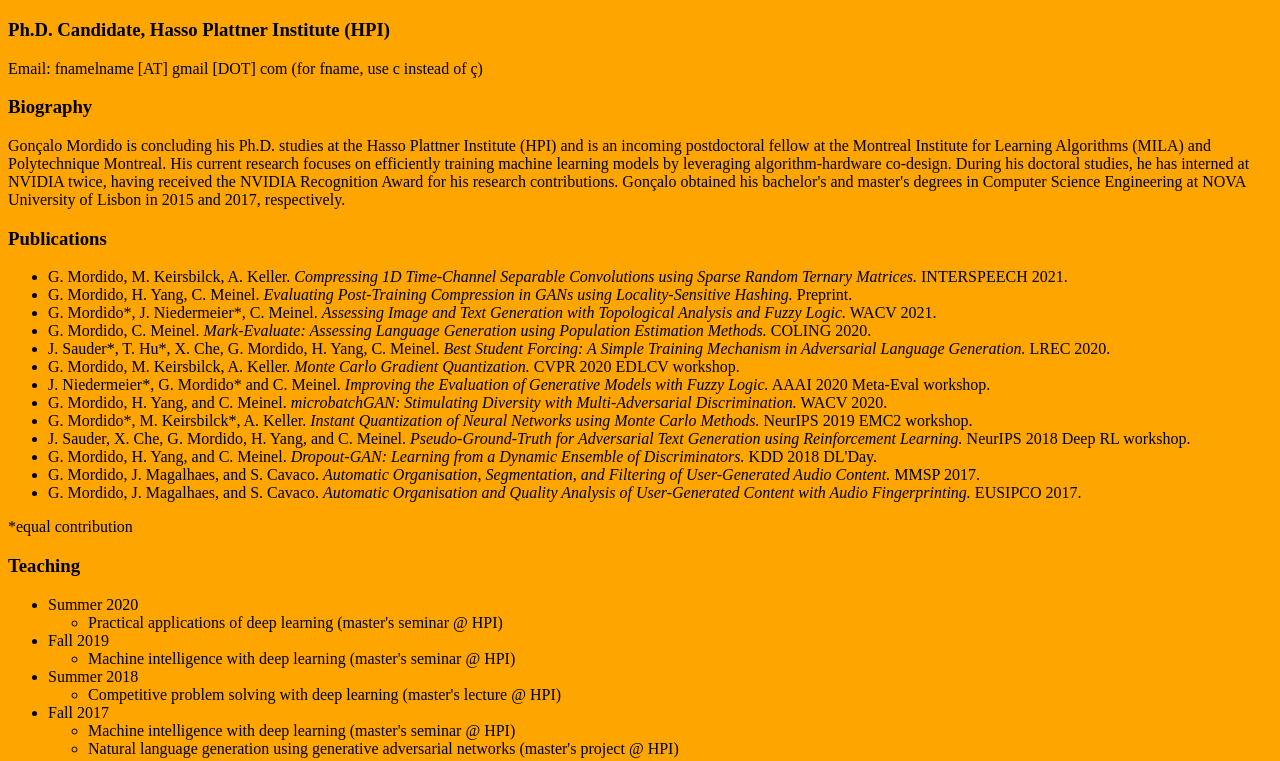
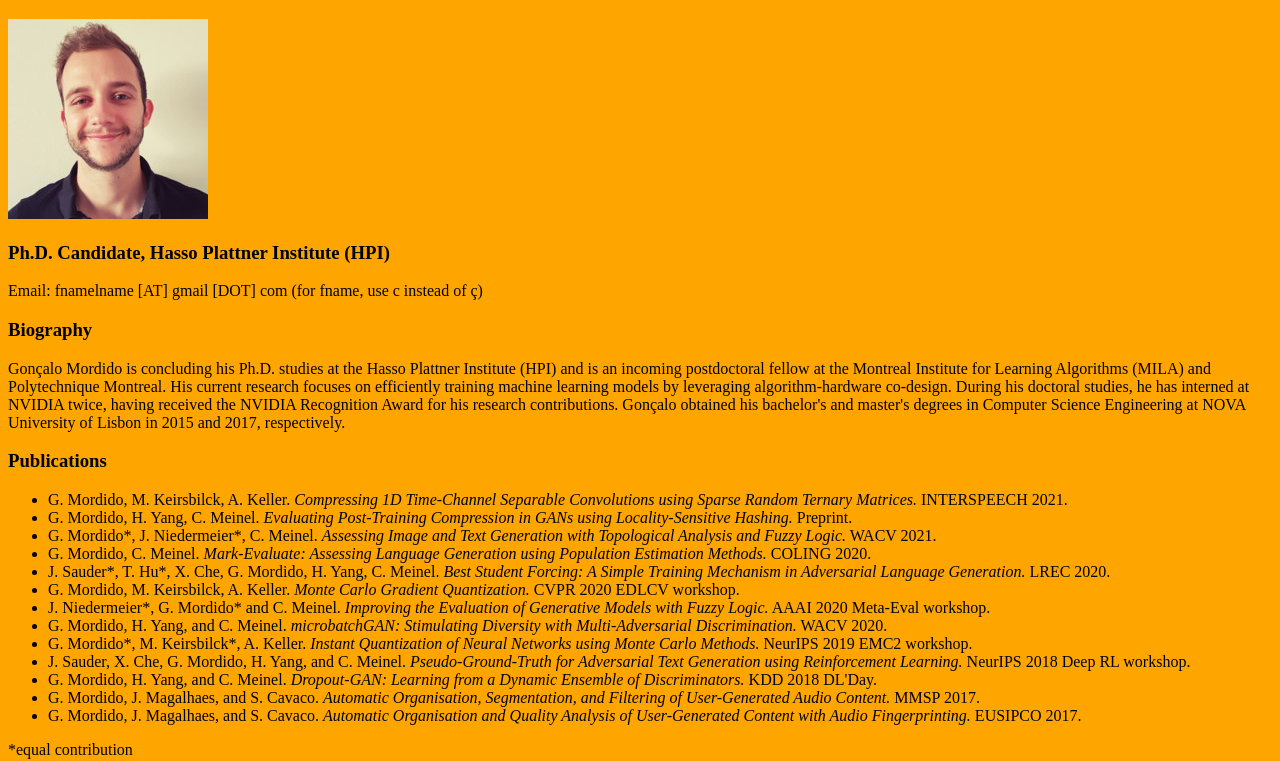
Before and after one commit to goncalomordido/goncalomordido.github.io, a plain HTML site: page index.html in a window 1280 px wide. Shown: the part 61-822 px from the top of the page. Drawn offline with Linux system fonts and the light colour scheme.

Commit message:
photo and updated text

```diff
--- a/index.html
+++ b/index.html
@@ -5,6 +5,7 @@
 </head>
 <body style="background-color:Orange;">
 <h1>Gonçalo Mordido</h1>
+<img src="me.jpeg" alt="Gonçalo">
 <h3>Ph.D. Candidate, Hasso Plattner Institute (HPI)</h3>
 Email: fnamelname [AT] gmail [DOT] com (for fname, use c instead of ç)
 
```
Also changed, not shown: me.jpeg (added).
